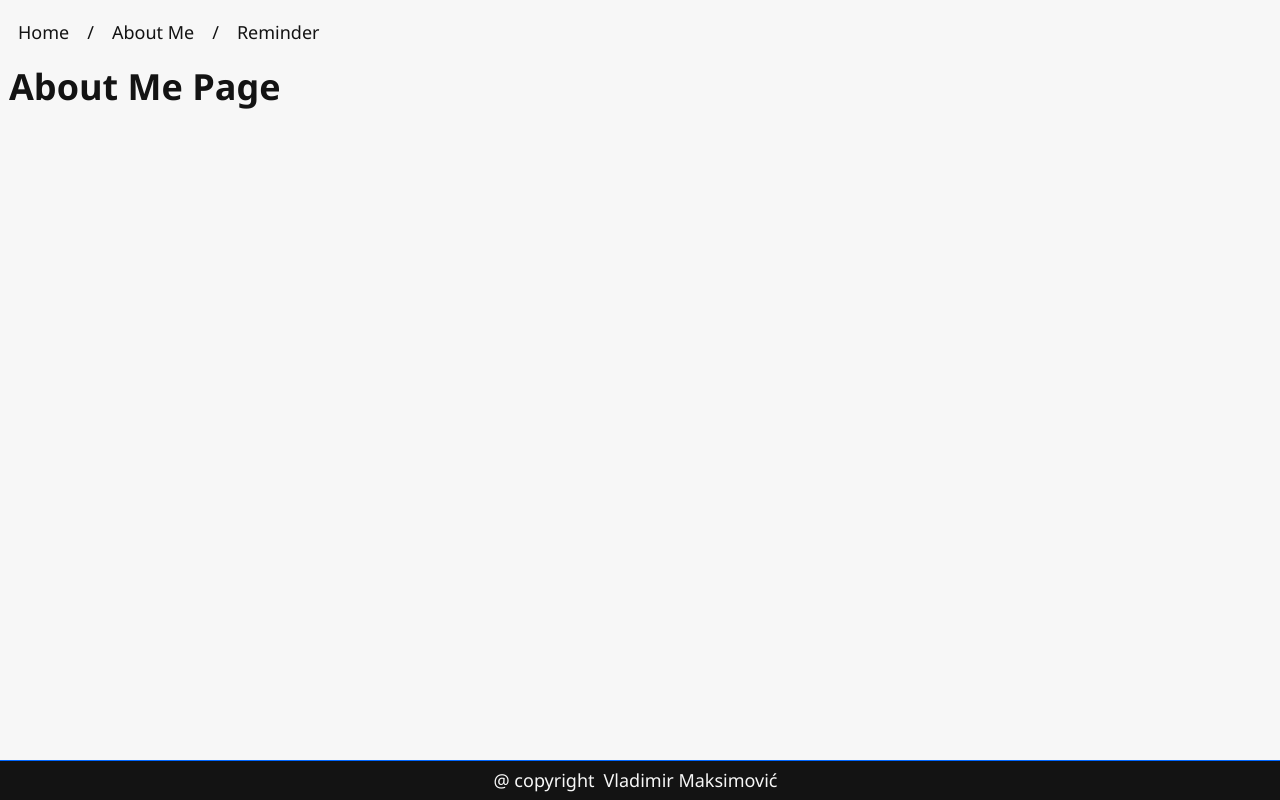
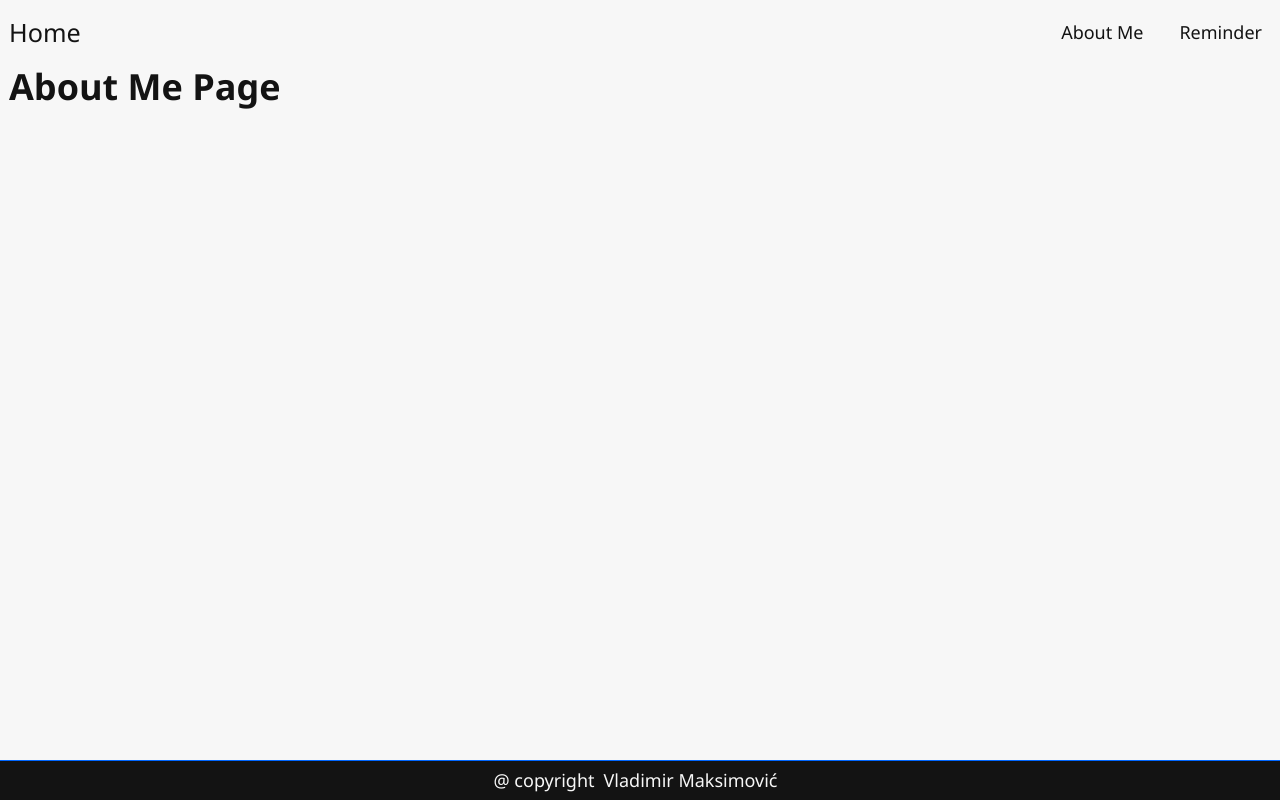
Before and after one commit to vladimirmaksimovic/vladimirmaksimovic.github.io, a plain HTML site: page pages/about.html in a window 1280 px wide. Drawn offline with Linux system fonts and the light colour scheme.

Commit message:
implementing structure in all pages

```diff
--- a/pages/about.html
+++ b/pages/about.html
@@ -18,9 +18,9 @@
   <header>
     <!-- navigation -->
     <nav>
+      <a href="../index.html" class="brand">Home</a>
       <ul>
-        <li><a href="../index.html">Home</a></li> /
-        <li><a href="#">About Me</a></li> /
+        <li><a href="#">About Me</a></li>
         <li><a href="./reminder.html">Reminder</a></li>
       </ul>
     </nav>
```
Also changed, not shown: pages/reminder.html (+3 -2 lines).
